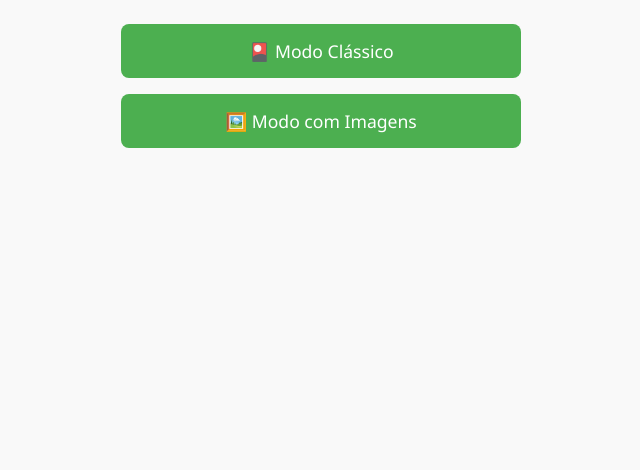
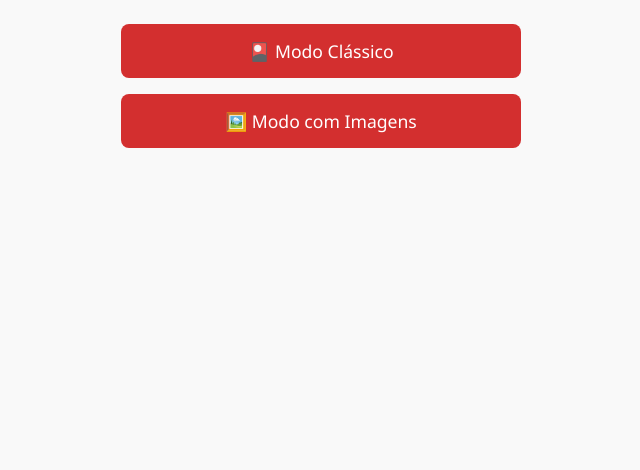
Before and after one commit to JonathanVasconcellos/japanesesMinigame, a plain HTML site: page index.html in a window 1280 px wide. Shown: the part 370-840 px from the top of the page, without its empty margins (319-959 px from the left). Drawn offline with Linux system fonts and the light colour scheme.

Commit message:
Update index.html

```diff
--- a/index.html
+++ b/index.html
@@ -3,7 +3,7 @@
 <head>
   <meta charset="UTF-8">
   <meta name="viewport" content="width=device-width, initial-scale=1.0">
-  <title>Meus Minijogos</title>
+  <title>Meus Jogos</title>
   <style>
     body {
       margin: 0;
@@ -37,7 +37,7 @@
 
     a {
       display: block;
-      background-color: #4CAF50;
+      background-color: #d32f2f;
       color: white;
       text-align: center;
       padding: 15px;
```
